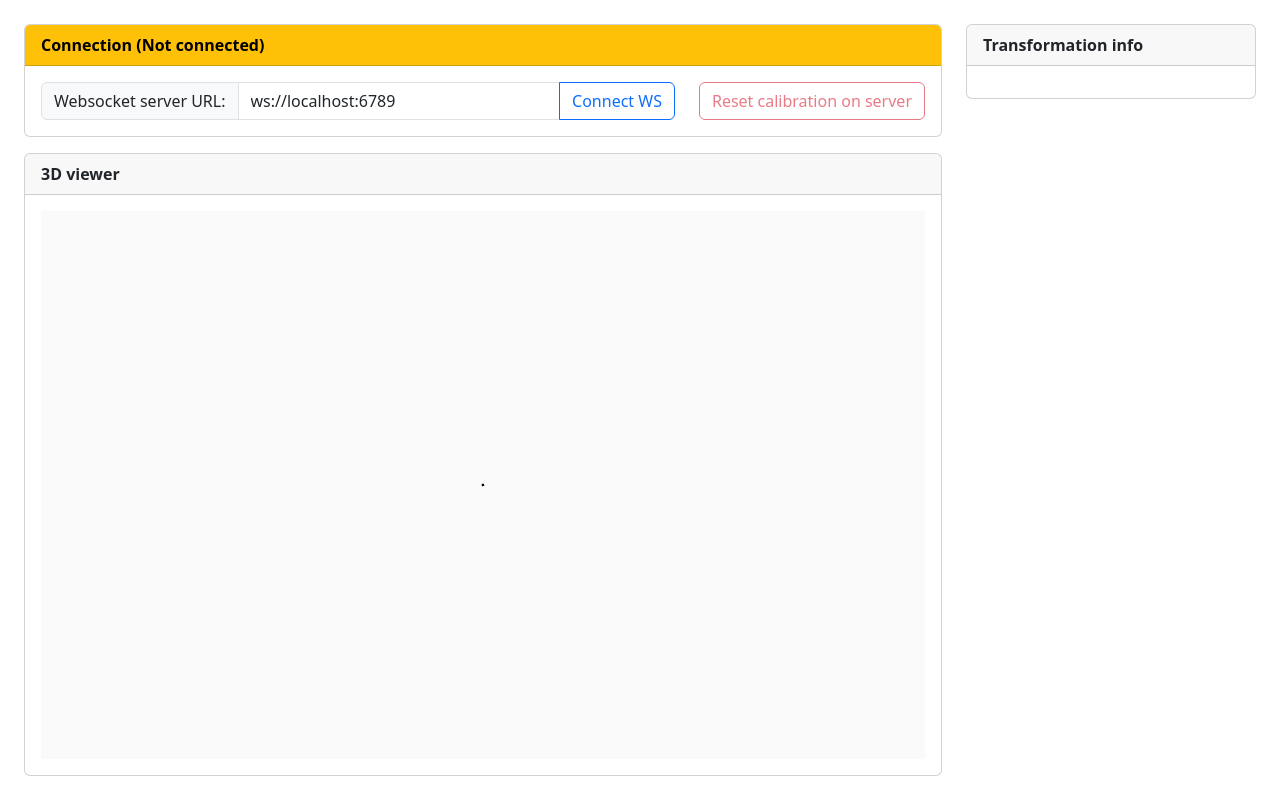
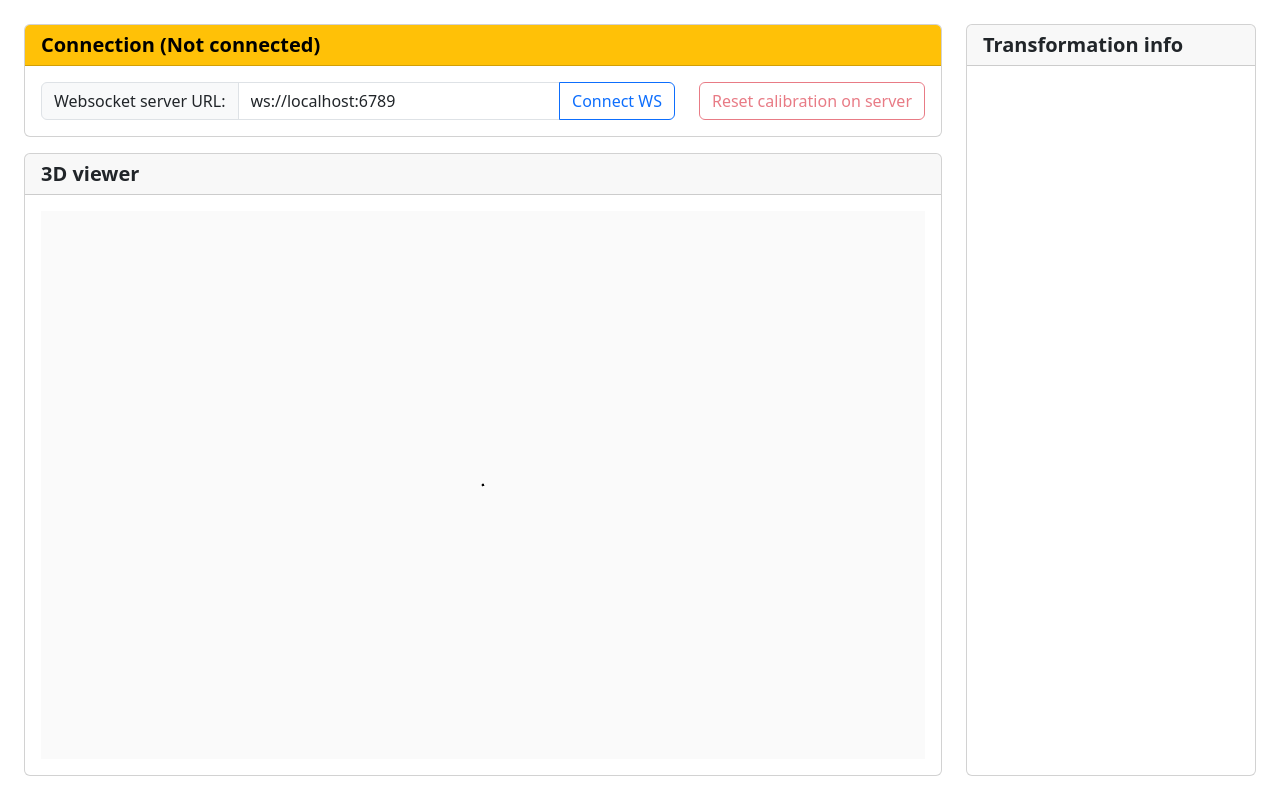
Before and after one commit to rwth-irt/SIMPLE-C-web_visualization, a Svelte app: page / in a window 1280 px wide. Built offline with nearby package versions, Linux system fonts and the light colour scheme.

Commit message:
Improve trafo table layout

```diff
--- a/src/App.svelte
+++ b/src/App.svelte
@@ -53,15 +53,15 @@
 
 <div class="container-fluid h-100 p-4">
     <div class="row h-100">
-        <div class="col-9 d-flex flex-column">
+        <div class="col d-flex flex-column">
             <div class="card mb-3">
-                <div
-                    class="fw-bold card-header {$state == 'Connected'
+                <h5
+                    class="card-title fw-bold card-header {$state == 'Connected'
                         ? 'text-bg-success'
                         : 'text-bg-warning'}"
                 >
                     Connection ({$state})
-                </div>
+                </h5>
                 <div class="card-body">
                     <div class="row">
                         <div class="col">
@@ -88,23 +88,25 @@
                                 on:click={on_reset_button}
                                 class="btn btn-outline-danger"
                                 disabled={$state != "Connected"}
-                                >Reset calibration on server</button
-                            >
+                                >Reset calibration on server
+                            </button>
                         </div>
                     </div>
                 </div>
             </div>
             <div class="card flex-grow-1">
-                <div class="card-header fw-bold">3D viewer</div>
+                <h5 class="card-header card-title fw-bold">3D viewer</h5>
                 <div class="card-body">
                     <Three></Three>
                 </div>
             </div>
         </div>
-        <div class="col">
-            <div class="card">
-                <div class="card-header fw-bold">Transformation info</div>
-                <div class="card-body">
+        <div class="col-3 h-100">
+            <div class="card h-100">
+                <h5 class="card-header card-title fw-bold">
+                    Transformation info
+                </h5>
+                <div class="card-body overflow-y-auto">
                     <TrafoOverview></TrafoOverview>
                 </div>
             </div>
--- a/src/TrafoEntry.svelte
+++ b/src/TrafoEntry.svelte
@@ -14,45 +14,46 @@
     }
 </script>
 
-<details open>
-    <summary><b>{$data.from_topic} → {$data.to_topic}</b></summary>
-    <div id="trafodiv">
-        <b>Transformation</b>
-        <table>
-            <tr>
-                <td>Translation:</td>
-                <td>{digits($data.transformation.t[0])}</td>
-                <td>{digits($data.transformation.t[1])}</td>
-                <td>{digits($data.transformation.t[2])}</td>
-            </tr>
-            <tr>
-                <td>Rotation</td>
-                <td>x: {digits(rad2deg($data.transformation.R_euler[0]))}°</td>
-                <td>y: {digits(rad2deg($data.transformation.R_euler[1]))}°</td>
-                <td>z: {digits(rad2deg($data.transformation.R_euler[2]))}°</td>
-            </tr>
+<div class="card mb-3">
+    <h6 class="card-header card-title">
+        {$data.from_topic} → {$data.to_topic}
+    </h6>
+    <div class="card-body p-0">
+        <table class="table">
+            <tbody>
+                <tr>
+                    <th scope="row"><b>Translation:</b></th>
+                    <td>{digits($data.transformation.t[0])} m</td>
+                    <td>{digits($data.transformation.t[1])} m</td>
+                    <td>{digits($data.transformation.t[2])} m</td>
+                </tr>
+                <tr>
+                    <th scope="row"><b>Rotation</b></th>
+                    <td>
+                        x: {digits(rad2deg($data.transformation.R_euler[0]))}°
+                    </td>
+                    <td>
+                        y: {digits(rad2deg($data.transformation.R_euler[1]))}°
+                    </td>
+                    <td>
+                        z: {digits(rad2deg($data.transformation.R_euler[2]))}°
+                    </td>
+                </tr>
+
+                <tr>
+                    <th scope="row"><b>Rotation sensitivity:</b></th>
+                    <td colspan="3">
+                        {digits($data.transformation.sensitivity_number, 8)}
+                    </td>
+                </tr>
+                <tr>
+                    <th scope="row"><b>Points used:</b></th>
+                    <td colspan="3">
+                        {digits($data.used_point_pairs)} /
+                        {digits($data.total_point_pairs)}
+                    </td>
+                </tr>
+            </tbody>
         </table>
     </div>
-
-    <b>Sensitivity:</b>
-    {digits($data.transformation.sensitivity_number, 6)}
-    <br />
-    <b>Points used:</b>
-    {digits($data.used_point_pairs)} / {digits($data.total_point_pairs)}
-</details>
-
-<style>
-    table {
-        border-collapse: collapse;
-    }
-    td {
-        border: 1px solid;
-    }
-    details {
-        margin: 1em;
-    }
-    #trafodiv {
-        margin-top: 0.5em;
-        margin-bottom: 0.5em;
-    }
-</style>
+</div>
```
